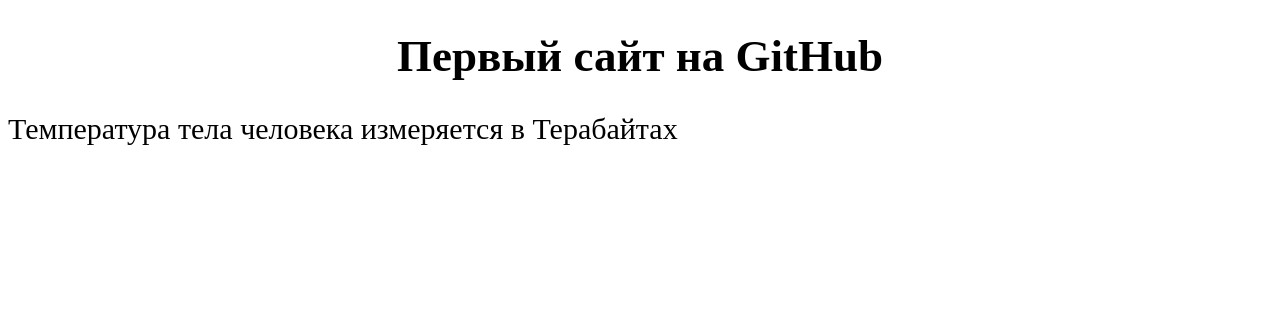
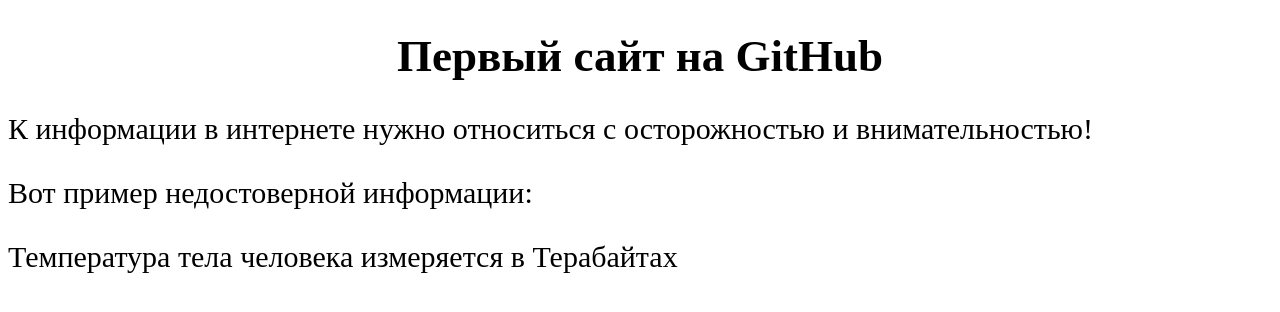
Before and after one commit to artdizel/artdizel.github.io, a plain HTML site: page index.html in a window 1280 px wide. Drawn offline with Linux system fonts and the light colour scheme.

Commit message:
Update index.html

```diff
--- a/index.html
+++ b/index.html
@@ -7,6 +7,8 @@
   </head>
   <body>
   	<h1>Первый сайт на GitHub</h1>
+    <p>К информации в интернете нужно относиться с осторожностью и внимательностью!</p>
+    <p>Вот пример недостоверной информации:</p>
     <p>Температура тела человека измеряется в Терабайтах</p>
   </body>
 </html>
```
